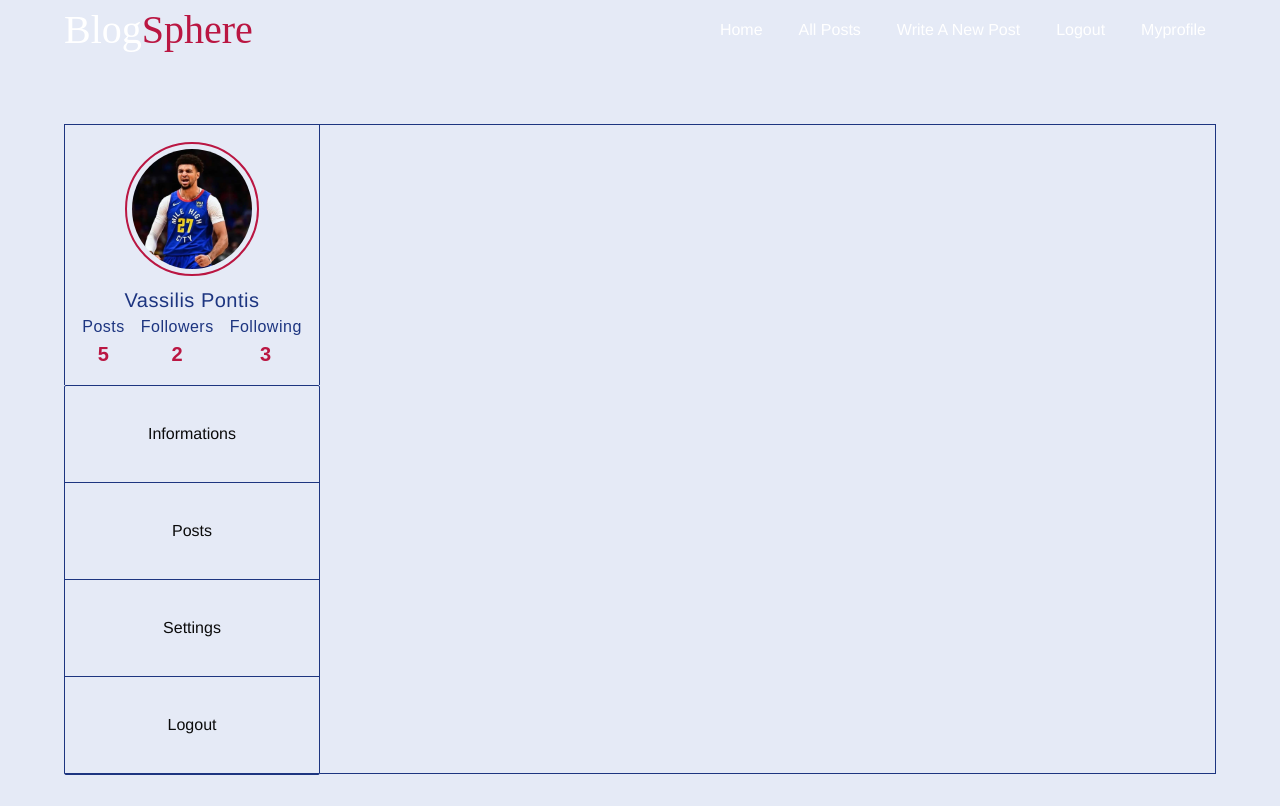
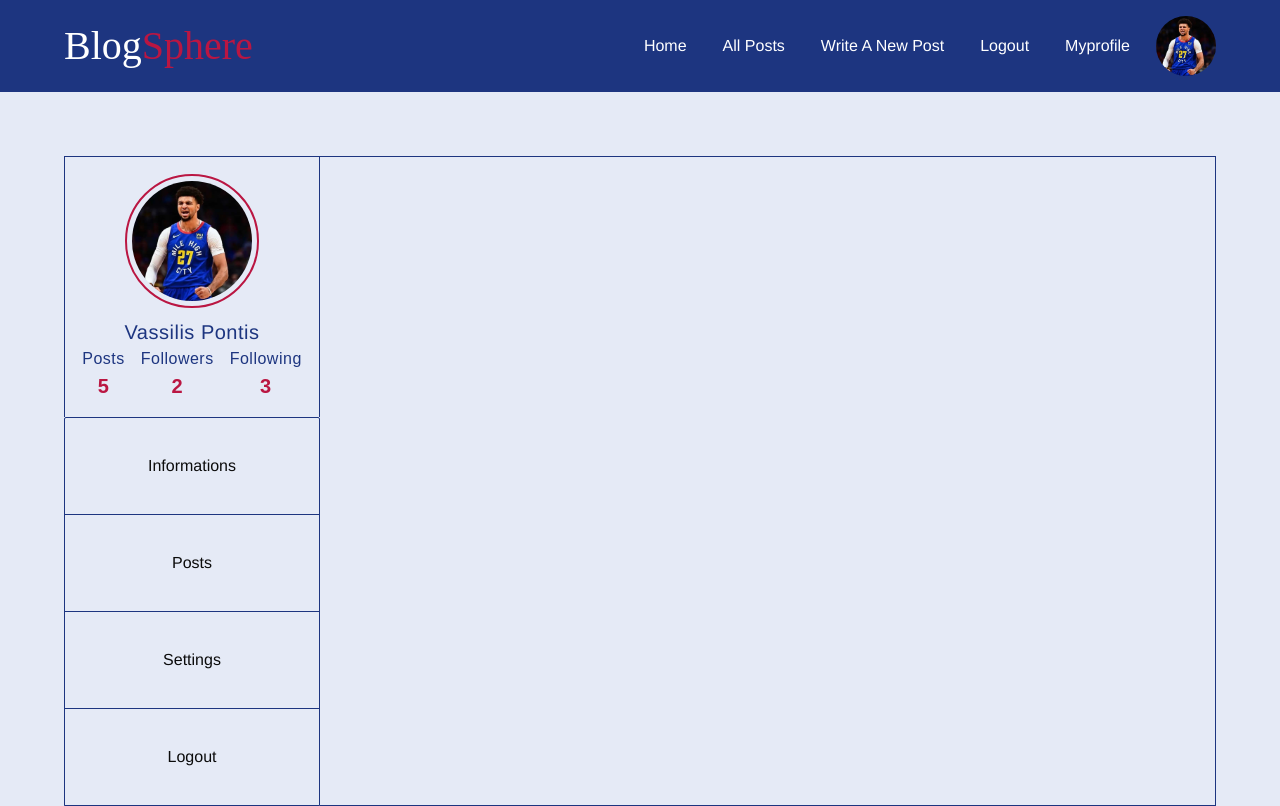
Before and after one commit to VPontis15/BlogSphere, a Django app: page /account/MyProfile/ in a window 1280 px wide. Shown: the top 806 px of the page. Run offline with Django 5.2, Linux system fonts and the light colour scheme; a user stored in the database is signed in; data comes from the database, SQL or seed files in the repository.

Commit message:
add user image button

```diff
--- a/templates/components/header.html
+++ b/templates/components/header.html
@@ -2,9 +2,10 @@
 
 {% block style %}
 <link rel="stylesheet" href="{% static "header.css"%}">
+<link rel="stylesheet" href="{% static "article.css"%}">
 {% endblock  %}
 
-<header >
+<header class="nav-header" >
     <div class="container header">
       <div>
        <span class="logo">Blog<span class="brand-accent">Sphere<span></span>
@@ -15,6 +16,16 @@
         <a href="{% url link.destination %}">{{ link.text | title }}</a>
        </li>
        {% endfor %}
+       {% if request.user.profile %}
+       <a href="{% url 'editProfile' %}?tab=informations">
+        {% if request.user.profile.profile_pic %}
+        <img class="profile-picture" src="{{ request.user.profile.profile_pic.url }}" alt="Profile Picture">
+     {% endif %}
+     {% if  not request.user.profile.profile_pic  %}
+     <img class="no-picture" src="{% static 'images/no-profile-picture.svg' %}" alt="">
+    {% endif %}
+
+    </a>{% endif %}
        {% comment %} <li>
          {% if user %}
 
```
